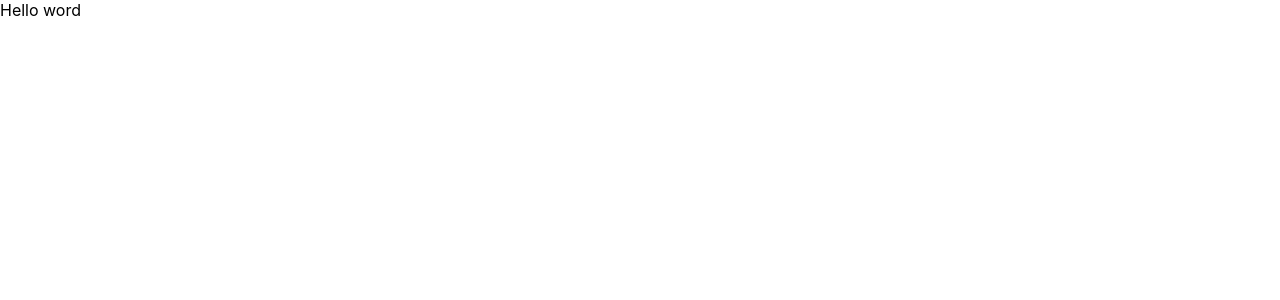
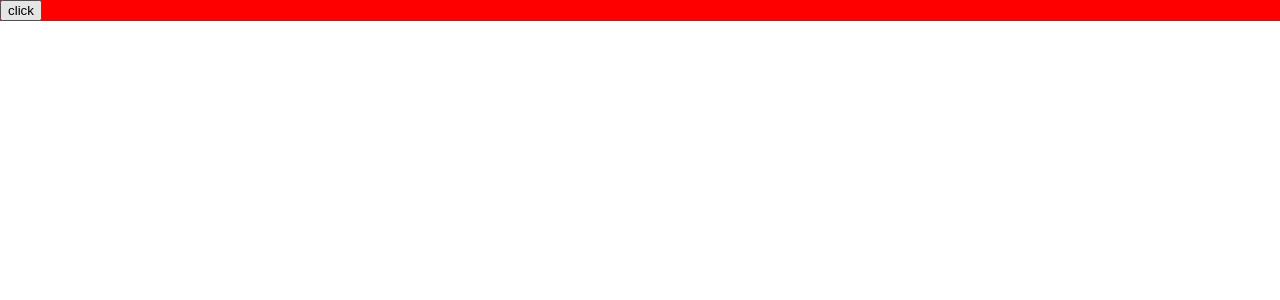
Before and after one commit to hirwaaldo1/react-playground, a React (Create React App) app: page / in a window 1280 px wide. Shown: the top 300 px of the page. Built offline with nearby package versions, Linux system fonts and the light colour scheme.

Commit message:
feat: capturing and bubbling phases

```diff
--- a/src/App.js
+++ b/src/App.js
@@ -1,5 +1,14 @@
 function App() {
-  return <div>Hello word</div>;
+  return (
+    <div>
+      <div
+        onClickCapture={() => alert("div")}
+        style={{ display: "flex", width: "100%", backgroundColor: "red" }}
+      >
+        <button onClick={() => alert("button")}>click</button>
+      </div>
+    </div>
+  );
 }
 
 export default App;
```
